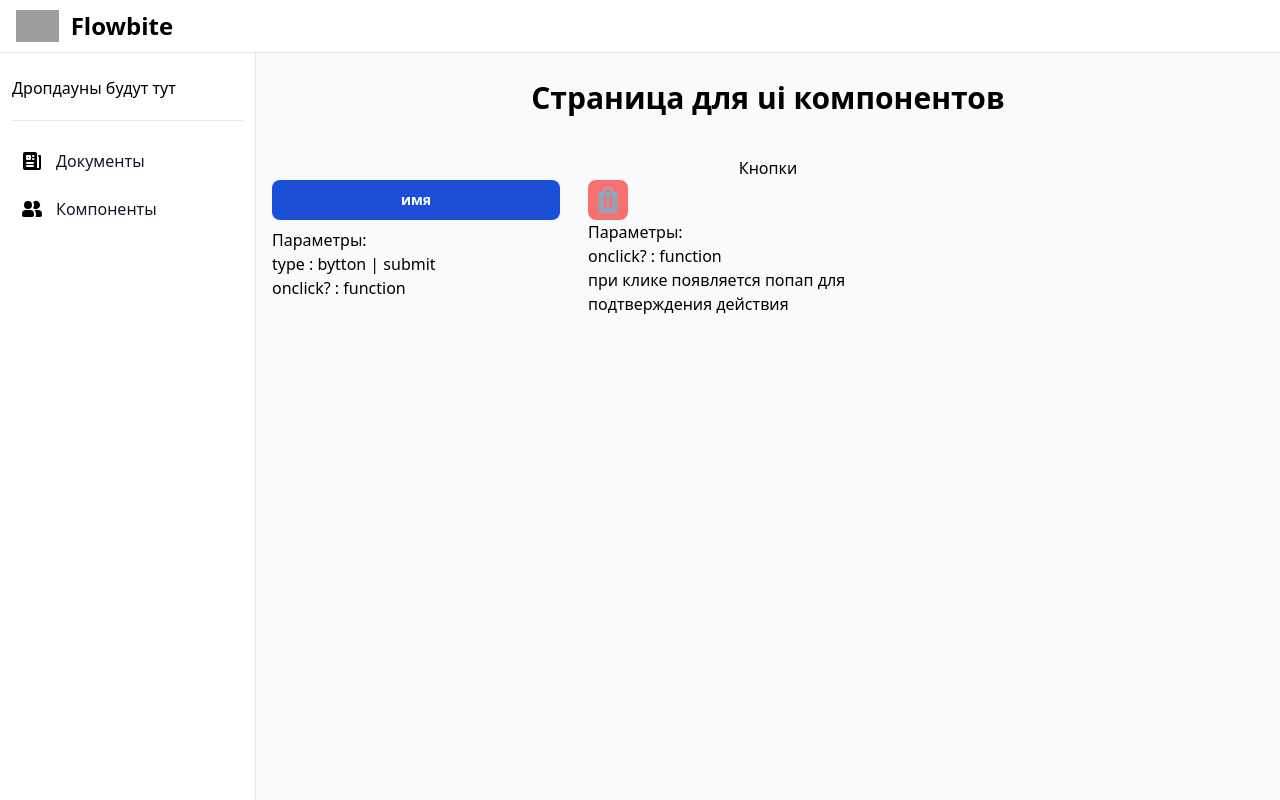
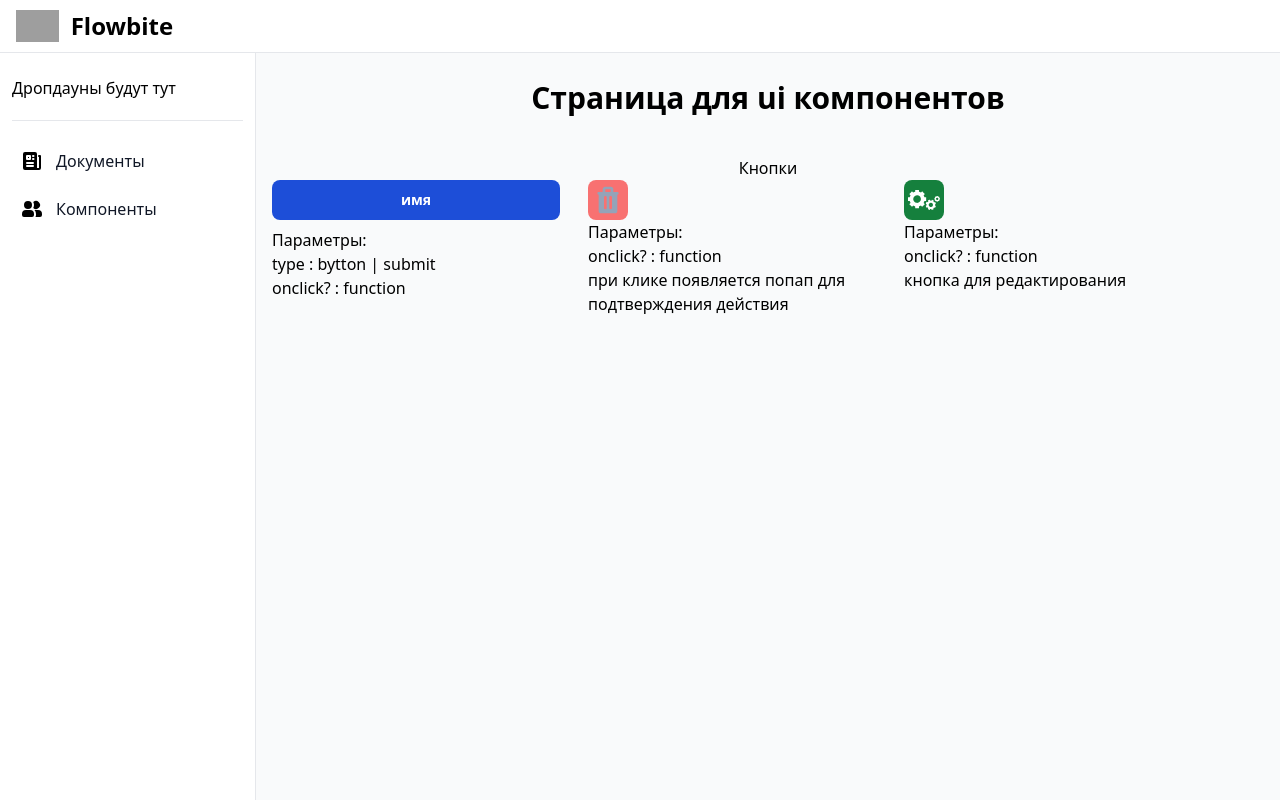
Before and after one commit to TheFasWalker/reactAdmin, a React (Vite) app: page /admin/components in a window 1280 px wide. Built offline with nearby package versions, Linux system fonts and the light colour scheme; grey boxes are pictures that could not be loaded.

Commit message:
feat: edited editting button

```diff
--- /dev/null
+++ b/src/components/ui/buttons/Edit.tsx
@@ -0,0 +1,72 @@
+import { FC } from "react";
+interface editButtonInterfase {
+    onclick?: () => void
+}
+export const Edit: FC<editButtonInterfase> = ({ onclick }) => {
+    return (
+        <button
+            className="h-10 w-10 flex items-center justify-center bg-green-700 rounded-lg hover:bg-green-500 hover:shadow-sm"
+            onClick={onclick}
+        >
+
+            <svg version="1.0" xmlns="http://www.w3.org/2000/svg"
+                className="h-8 w-8"
+                viewBox="0 0 1280.000000 799.000000"
+            >
+
+                <g className="fill-white" transform="translate(0.000000,799.000000) scale(0.100000,-0.100000)"
+                    stroke="none">
+                    <path d="M2878 7638 l-3 -352 -105 -31 c-181 -54 -309 -106 -494 -198 l-178
+-89 -249 248 -249 249 -535 -535 -535 -535 248 -250 248 -250 -91 -180 c-91
+-180 -164 -362 -206 -514 l-22 -81 -354 0 -353 0 0 -760 0 -760 355 0 c310 0
+355 -2 355 -15 0 -26 95 -304 140 -410 23 -55 72 -157 108 -228 l67 -127 -248
+-248 -247 -247 535 -535 535 -535 248 248 249 249 114 -61 c194 -102 370 -171
+657 -257 9 -3 12 -82 12 -354 l0 -350 755 0 755 0 2 352 3 351 105 33 c184 56
+300 103 488 196 l184 91 246 -246 247 -247 535 535 535 535 -248 248 -248 248
+52 94 c93 171 185 395 244 592 l26 88 352 2 352 3 0 755 0 755 -350 3 -350 3
+-58 177 c-60 184 -141 373 -221 514 l-47 82 248 248 248 248 -535 535 -535
+535 -247 -247 -246 -246 -159 80 c-169 86 -393 176 -535 214 l-88 24 0 353 0
+352 -755 0 -755 0 -2 -352z m910 -1759 c606 -65 1107 -468 1296 -1040 45 -137
+81 -423 73 -579 -17 -324 -150 -646 -374 -905 -350 -405 -907 -597 -1434 -495
+-314 60 -563 194 -795 425 -177 176 -294 364 -369 589 -153 460 -87 935 186
+1346 81 123 281 324 401 403 305 203 667 294 1016 256z"/>
+                    <path d="M11428 5493 l-3 -107 -77 -27 c-43 -15 -97 -38 -122 -52 l-44 -24
+-78 78 -79 79 -162 -162 c-90 -90 -163 -167 -163 -173 0 -6 33 -44 74 -84 l75
+-74 -24 -41 c-13 -23 -35 -76 -50 -118 l-28 -78 -108 0 -109 0 0 -240 0 -240
+108 0 109 0 12 -42 c7 -24 29 -78 49 -121 l35 -78 -71 -72 c-40 -40 -72 -77
+-72 -82 0 -5 73 -83 162 -172 l163 -163 77 77 77 77 79 -37 c43 -21 98 -43
+123 -50 l44 -13 3 -112 3 -112 234 0 234 0 3 111 3 111 75 28 c41 15 95 37
+119 49 l44 23 78 -78 79 -79 167 168 168 167 -79 79 -78 78 28 54 c15 30 38
+83 50 119 l23 65 111 3 110 3 0 239 0 239 -110 3 -111 3 -23 65 c-12 36 -35
+89 -50 119 l-28 54 76 76 76 76 -165 165 -165 165 -73 -73 c-40 -39 -76 -72
+-81 -72 -5 0 -36 13 -70 29 -34 16 -87 37 -118 47 l-58 18 0 108 0 108 -235 0
+-234 0 -3 -107z m389 -574 c81 -28 131 -60 190 -121 253 -269 127 -699 -232
+-793 -214 -55 -444 55 -542 261 -34 71 -38 89 -41 177 -3 60 1 116 8 145 72
+267 357 421 617 331z"/>
+                    <path d="M8375 3949 c-208 -82 -381 -152 -384 -154 -2 -3 28 -87 67 -187 40
+-99 71 -182 70 -183 -40 -24 -179 -149 -250 -224 l-93 -100 -170 74 c-93 41
+-175 75 -181 75 -9 0 -350 -768 -342 -774 1 -2 82 -37 178 -79 l175 -76 -5
+-58 c-3 -32 -5 -139 -5 -239 l0 -181 -177 -69 c-98 -38 -178 -73 -178 -79 0
+-8 298 -774 305 -782 1 -2 80 29 175 67 96 39 179 70 186 70 6 0 31 -26 56
+-57 57 -72 146 -164 221 -230 l58 -50 -77 -177 c-44 -101 -73 -180 -68 -185 5
+-4 72 -35 149 -68 77 -34 245 -106 373 -162 128 -56 236 -101 241 -101 4 0 41
+78 83 172 l75 173 240 0 240 0 68 -175 c37 -96 71 -178 74 -182 3 -3 49 11
+101 31 52 21 229 91 393 155 187 74 297 122 294 129 -51 124 -139 358 -136
+360 76 52 238 205 311 294 l26 32 178 -79 c99 -43 182 -75 185 -72 7 8 326
+740 331 760 2 9 -58 40 -175 90 l-179 77 8 50 c4 28 8 135 8 240 l1 189 170
+68 c94 36 174 68 179 70 11 5 -296 788 -309 788 -5 0 -83 -29 -173 -65 -89
+-35 -168 -65 -175 -67 -8 -2 -48 38 -89 88 -42 50 -114 124 -160 164 -45 41
+-84 77 -86 81 -2 5 31 88 73 184 42 97 75 178 73 180 -2 1 -176 77 -387 169
+-292 127 -386 164 -392 154 -5 -7 -41 -89 -81 -181 l-73 -168 -30 7 c-16 4
+-124 8 -238 9 l-209 2 -70 176 c-38 98 -75 177 -81 176 -7 0 -183 -67 -392
+-150z m916 -1055 c174 -33 312 -107 444 -239 101 -102 161 -197 206 -328 59
+-172 61 -330 7 -510 -50 -167 -110 -268 -224 -378 -84 -80 -143 -121 -237
+-164 -243 -112 -513 -105 -758 21 -278 144 -459 440 -459 753 0 227 82 429
+238 593 206 216 491 307 783 252z"/>
+                </g>
+            </svg>
+
+
+        </button>
+    )
+}
--- a/src/pages/UiPage.tsx
+++ b/src/pages/UiPage.tsx
@@ -1,6 +1,7 @@
 import { FC } from "react";
 import { ButtonType1 } from "../components/ui/buttons/SybmitButton";
 import { Trash } from "../components/ui/buttons/Trash";
+import { Edit } from "../components/ui/buttons/Edit";
 
 export const UiPage: FC = () => {
     return (
@@ -34,6 +35,18 @@ export const UiPage: FC = () => {
                         при клике появляется попап для подтверждения действия
                         </div>
                     </div>
+                    <div className="w-72">
+                        <Edit
+
+                        />
+                        <div className="">
+                        Параметры:
+                        <ul>
+                            <li>onclick? : function</li>
+                        </ul>
+                        кнопка для редактирования
+                        </div>
+                    </div>
                 </div>
             </div>
 
```
